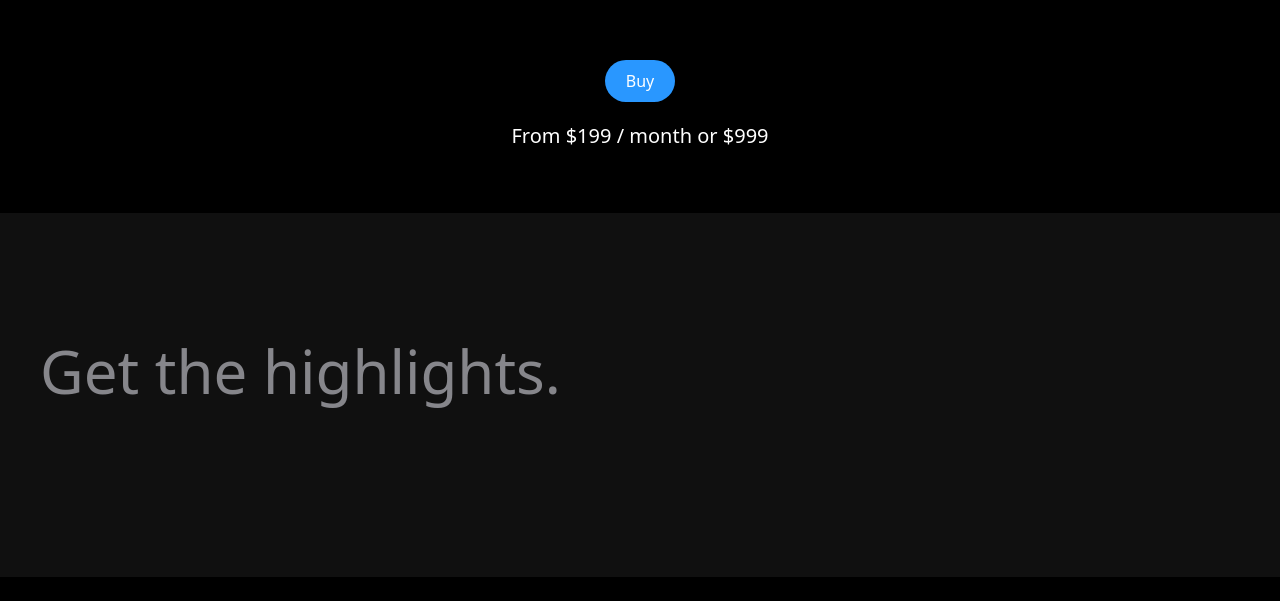
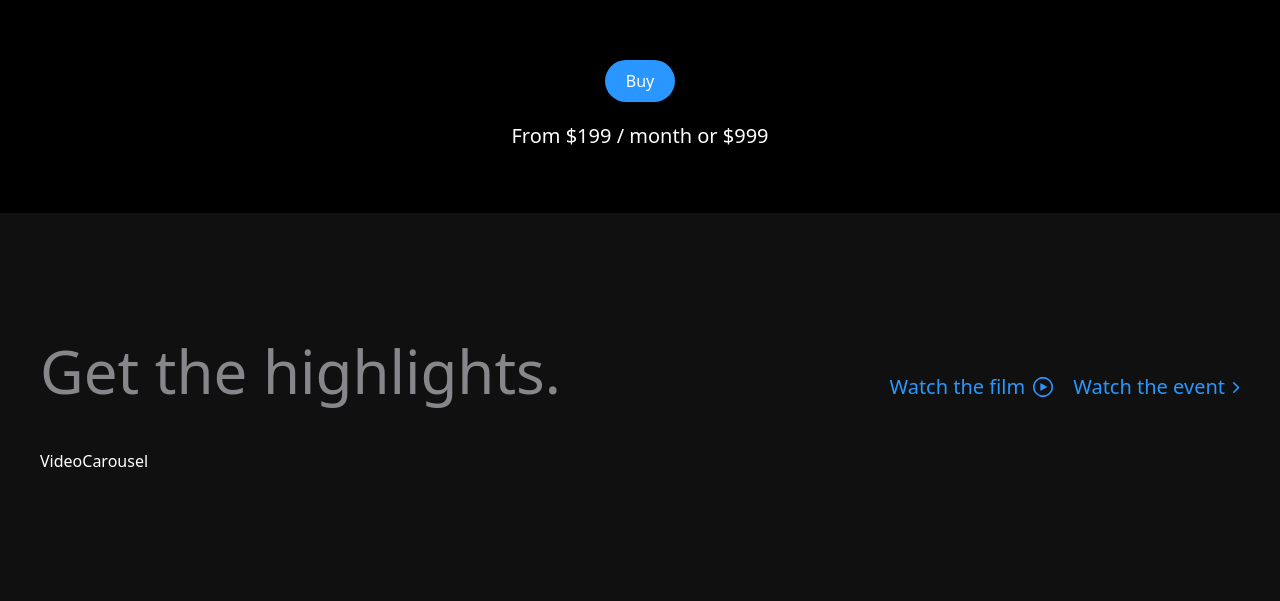
Before and after one commit to rmsoft-insu/3d-phone-react, a React (Vite) app: page / in a window 1280 px wide. Shown: the part 587-1188 px from the top of the page. Before the commit the page ends 1164 px from the top, so only its background shows below. Built offline with nearby package versions, Linux system fonts and the light colour scheme.

Commit message:
add gasp to stagger

```diff
--- a/src/components/highlights.jsx
+++ b/src/components/highlights.jsx
@@ -1,9 +1,12 @@
 import { useGSAP } from "@gsap/react";
 import gsap from "gsap";
+import { rightImg, watchImg } from "../utils";
+import { VideoCarousel } from "./video-carousel";
 
 export const Highlights = () => {
   useGSAP(() => {
     gsap.to("#title", { opacity: 1, y: 0 });
+    gsap.to(".link", { opacity: 1, y: 0, duration: 1, stagger: 0.25 });
   });
   return (
     <>
@@ -12,11 +15,22 @@ export const Highlights = () => {
         className="common-padding h-full w-screen overflow-hidden bg-zinc"
       >
         <div className="screen-max-width">
-          <div className="mb-12 w-full items-end justify-between">
+          <div className="mb-12 w-full items-end justify-between md:flex">
             <h1 id="title" className="section-heading">
               Get the highlights.
             </h1>
+            <div className="flex flex-wrap items-end gap-5">
+              <p className="link">
+                Watch the film
+                <img src={watchImg} alt="watch" className="ml-2" />
+              </p>
+              <p className="link">
+                Watch the event
+                <img src={rightImg} alt="watch" className="ml-2" />
+              </p>
+            </div>
           </div>
+          <VideoCarousel />
         </div>
       </section>
     </>
--- /dev/null
+++ b/src/components/video-carousel.jsx
@@ -0,0 +1,7 @@
+export const VideoCarousel = () => {
+  return (
+    <>
+      <div>VideoCarousel</div>
+    </>
+  );
+};
```
